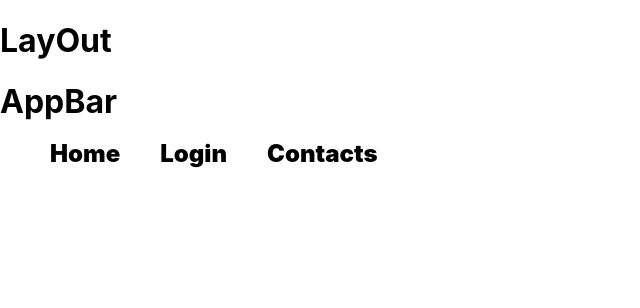
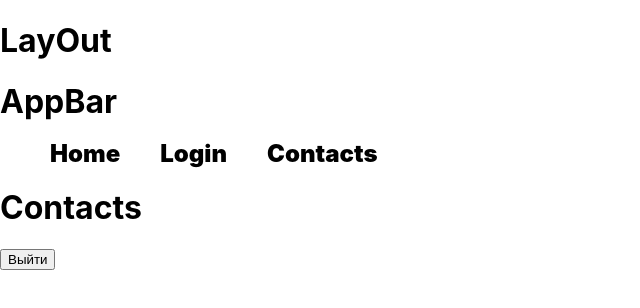
Before and after one commit to PawelYarko/goit-react-hw-08-phonebook, a React (Create React App) app: page /contacts in a window 1280 px wide. Shown: the top 308 px of the page, without its empty margins (0-640 px from the left). Built offline with nearby package versions, Linux system fonts and the light colour scheme.

Commit message:
Update ContactsView.jsx

```diff
--- a/src/views/Contacts/ContactsView.jsx
+++ b/src/views/Contacts/ContactsView.jsx
@@ -3,6 +3,8 @@
 export default function ContactsView(){
     return(
         <>
+        <h1>Contacts</h1>
+        <button type="submit">Выйти</button>
         </>
     );
 }
```
